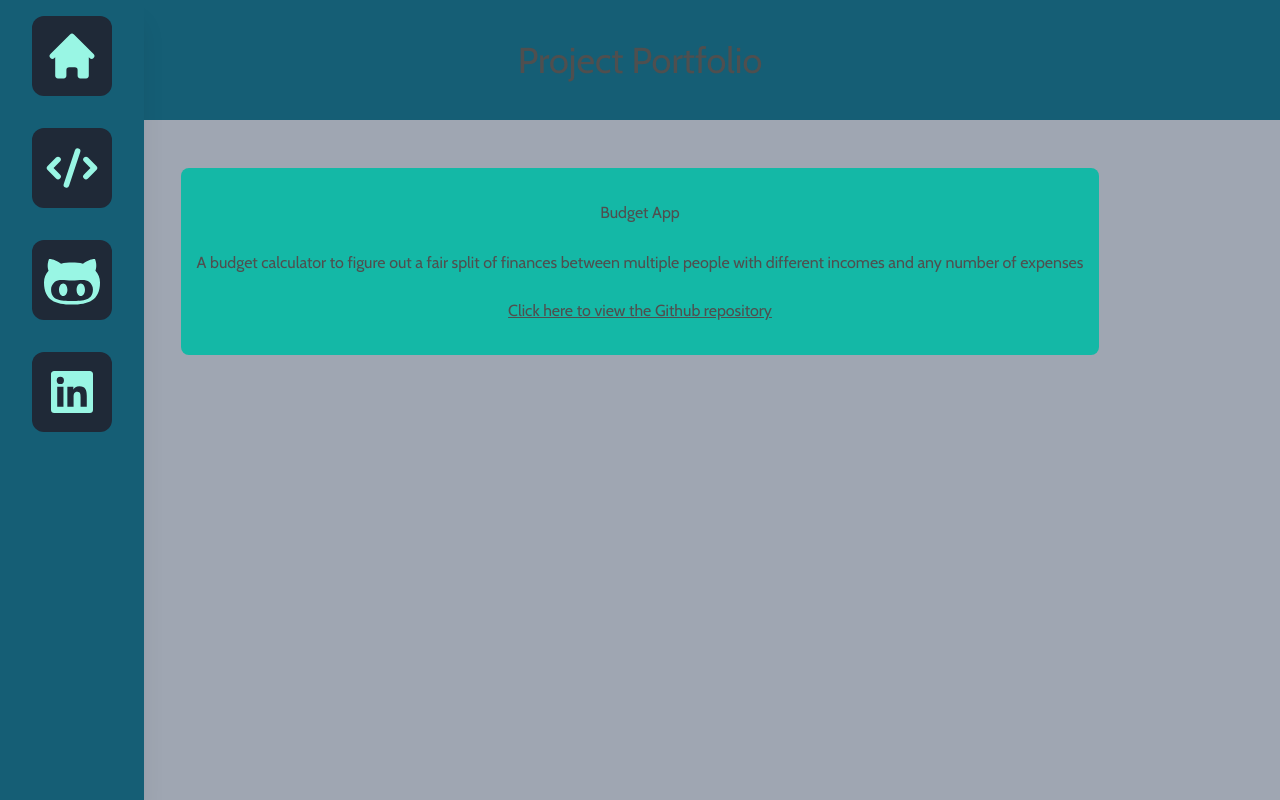
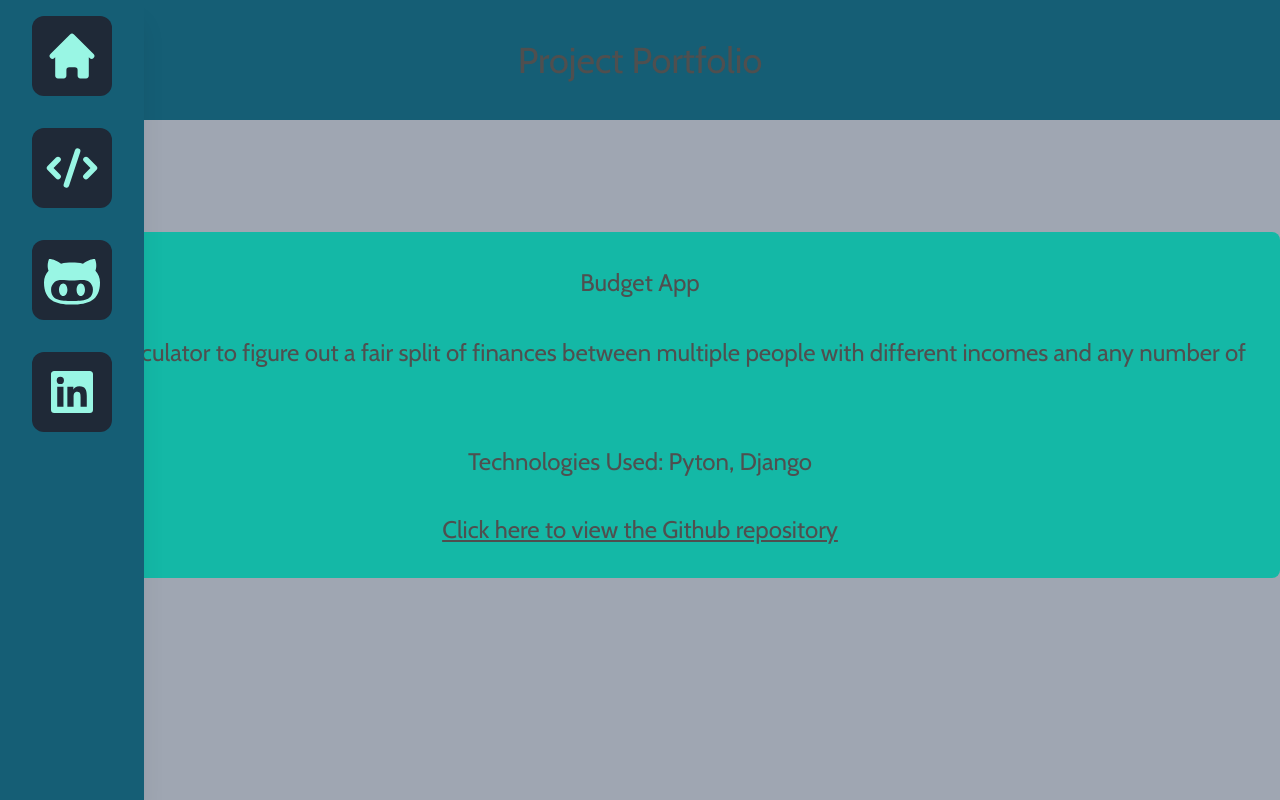
Before and after one commit to VinnyShipley/Personal_Site, a Next.js app: page /projects in a window 1280 px wide. Built offline with nearby package versions, Linux system fonts and the light colour scheme; what tw-elements would draw is missing.

Commit message:
styling and technologies used added to project card

```diff
--- a/src/components/projectcard.js
+++ b/src/components/projectcard.js
@@ -1,14 +1,19 @@
 const projectArray = [
-  {title: 'Budget App', description: 'A budget calculator to figure out a fair split of finances between multiple people with different incomes and any number of expenses', link: 'https://github.com/VinnyShipley/Budget-App'}
-]
+  {title: 'Budget App',
+  description: 'A budget calculator to figure out a fair split of finances between multiple people with different incomes and any number of expenses',
+  link: 'https://github.com/VinnyShipley/Budget-App',
+  techs: 'Pyton, Django',
+  }];
 
 const ProjectCard = () => (
-  <div className="flex justify-center">
+  <div className="flex justify-center mt-16">
     {projectArray.map((item) => (
-      <div className="bg-accent rounded-lg py-8 mt-12" key={item.title}>
+      <div className="bg-accent rounded-lg py-8 mt-12 text-2xl" key={item.title}>
         <p className="flex justify-center">{item.title}</p>
         <br/>
         <p className="flex justify-center px-4">{item.description}</p>
+        <br/>
+        <p className="flex justify-center px-4">Technologies Used: {item.techs}</p>
         <br/>
         <a className="flex justify-center underline" href={item.link}>Click here to view the Github repository</a>
       </div>
--- a/src/pages/index.js
+++ b/src/pages/index.js
@@ -1,4 +1,3 @@
-import ProjectCard from '@/components/projectcard';
 import SideBar from '../components/sidebar';
 
 function MainLandingPage() {
@@ -16,9 +15,8 @@ function MainLandingPage() {
 						<h2 className='flex justify-center text-3xl  font-bold mt-14'>
 							About
 						</h2>
-						<p className='flex justify-center pt-8 text-2xl\'>
-							Follow the journey of a bartender turned software engineer on the
-							hunt for employment in the tech sphere
+						<p className='flex justify-center pt-8 text-2xl'>
+							Follow the journey of a bartender turned software engineer on the hunt for employment in the tech sphere
 						</p>
 					</div>
 				</div>
```
